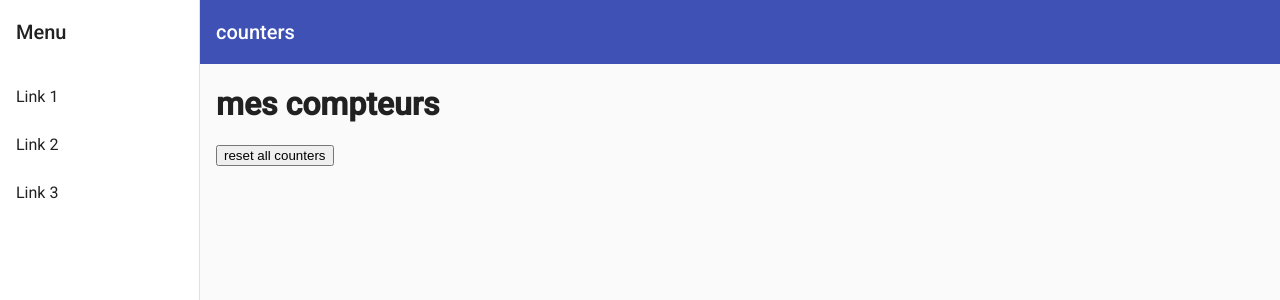
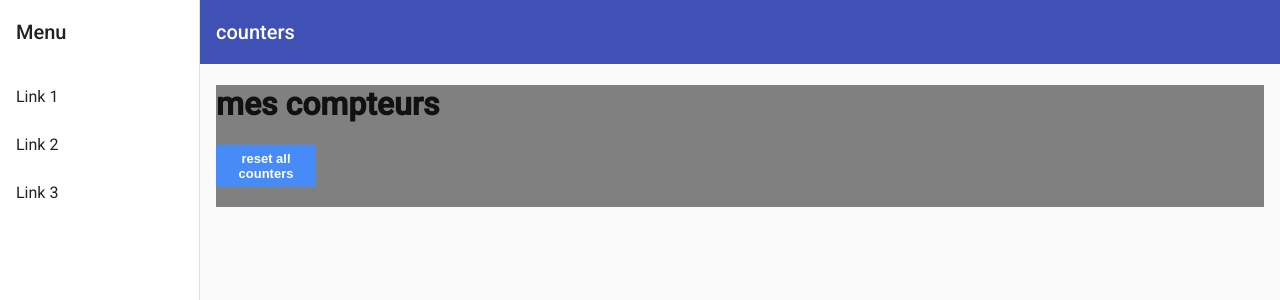
Before and after one commit to Fabiensamj/projet-front-2019, an Angular app: page / in a window 1280 px wide. Shown: the top 300 px of the page. Built offline with nearby package versions, Linux system fonts and the light colour scheme; no server answers.

Commit message:
css de merde

```diff
--- a/src/app/counter/counter.component.css
+++ b/src/app/counter/counter.component.css
@@ -1,18 +1,51 @@
 h1{
-    color:blue;
+	color:blue;
+	text-align: center;
 }
 p{
-    color: green;
+	height     : 35px;
+	width      : 115px;
+	float      : left;
+
+	/* Background de l'écran sur tout les navigateurs */
+	background : linear-gradient(#34546B, #436C89);
+	background : -webkit-gradient(linear, center top, center bottom, from(#34546B), to(#436C89));
+	background : -webkit-linear-gradient(#34546B, #436C89);
+	background : -moz-linear-gradient(#34546B, #436C89);
+	background : -o-linear-gradient(#34546B, #436C89);
+	background : -ms-linear-gradient(#34546B, #436C89);
+	background : linear-gradient(#34546B, #436C89);
+
+	/* Bord arrondis seulement sur les angles à gauche pour tout les navigateurs */
+	-webkit-border-top-left-radius    : 3px;
+	-webkit-border-bottom-left-radius : 3px;
+	-moz-border-radius-topleft        : 3px;
+	-moz-border-radius-bottomleft	    : 3px;
+	border-top-left-radius	   	 	    : 3px;
+	border-bottom-left-radius		      : 3px;
+
+	/* Effet 3D */
+	box-shadow: inset 0px 4px rgba(0, 0, 0, 0.2);
+
+	/* Typographie de l'écran */
+	font-size     : 15px;
+	line-height   : 40px;
+	color         : white;
+	text-shadow   : 1px 1px 2px rgba(0, 0, 0, 0.2);
+	text-align    : right;
+	padding-right : 5px;
 }
 button {
+	padding:6px 0 6px 0;
+	font:bold 13px Arial;
+	background:#478bf9;
+	color:#fff;
+	border-radius:2px;
+	width:100px;
 	border:none;
-	padding:6px 0 6px 0;
-	border-radius:50%;
-	background:#478bf9;
-	font:bold 13px Arial;
-	color:#fff;
-	width:160px;
+	height     : 35px;
 }
+
 .example-card{
 	margin-bottom: 1em;
 }
--- a/src/app/home/home.component.css
+++ b/src/app/home/home.component.css
@@ -1,3 +1,18 @@
 .spaced {
-    margin-bottom: 1em;
+    margin: 1em;
+    background-color: aqua;
+
 }
+button {
+	padding:6px 6px 6px 6px;
+	font:bold 13px Arial;
+	background:#478bf9;
+	color:#fff;
+	border-radius:2px;
+	width:100px;
+    border:none;
+
+}
+.bloc{
+   padding:2px;
+}
--- a/src/app/home/home.component.html
+++ b/src/app/home/home.component.html
@@ -1,5 +1,6 @@
 <h1>mes compteurs</h1>
 <button (click)="reset()">reset all counters</button>
+<div class="bloc">
     <div class="spaced">
             <app-counter [position]="1" ></app-counter>
         </div>
@@ -9,3 +10,4 @@
         <div class="spaced">
             <app-counter [position]="3" ></app-counter>
     </div>
+</div>
--- a/src/app/navbar/navbar.component.css
+++ b/src/app/navbar/navbar.component.css
@@ -17,4 +17,5 @@
 }
 .content{
   margin:1em;
+  background: grey;
 }
```
Lines whose indentation alone changed are shown as unchanged.
